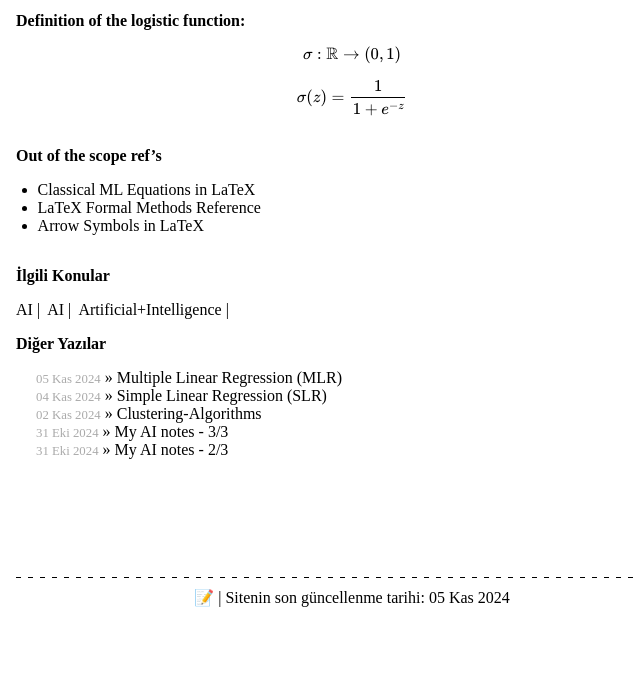
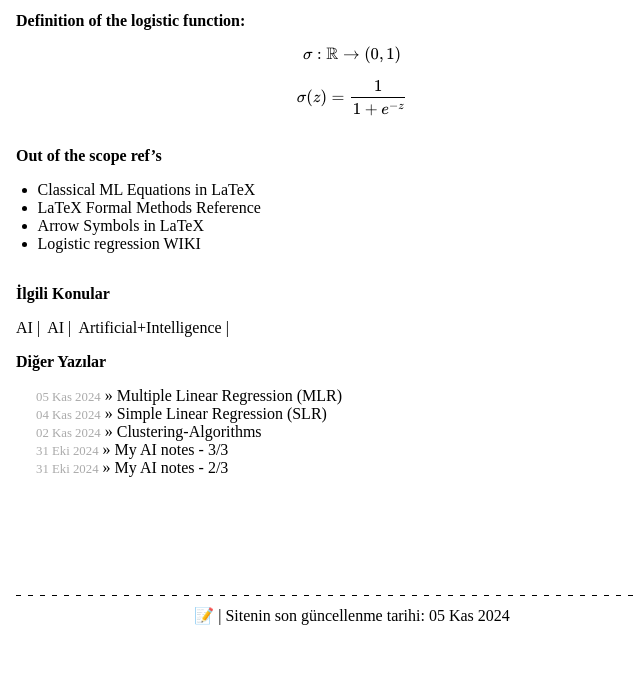
Before and after one commit to ozhanatali/ozhanatali.github.io, a Jekyll site: the page built from _posts/2024-11-05-Logistic-Regression.md, in a window 1280 px wide. Shown: the part 669-1362 px from the top of the page, without its empty margins (0-640 px from the left). Built offline with Jekyll 4.4.1, drawn with Linux system fonts in a browser that asks for light colours; formulas are drawn with MathJax 3.

Commit message:
Update 2024-11-05-Logistic-Regression.md

```diff
--- a/_posts/2024-11-05-Logistic-Regression.md
+++ b/_posts/2024-11-05-Logistic-Regression.md
@@ -24,3 +24,4 @@ $$ \sigma(z) = \frac{1} {1 + e^{-z}} $$
 - [Classical ML Equations in LaTeX](https://blmoistawinde.github.io/ml_equations_latex/)
 - [LaTeX Formal Methods Reference](https://www.cs.put.poznan.pl/ksiek/latexmath.html)
 - [Arrow Symbols in LaTeX](https://www.geeksforgeeks.org/arrow-symbols-in-latex/)
+- [Logistic regression WIKI](https://en.wikipedia.org/wiki/Logistic_regression)
```
